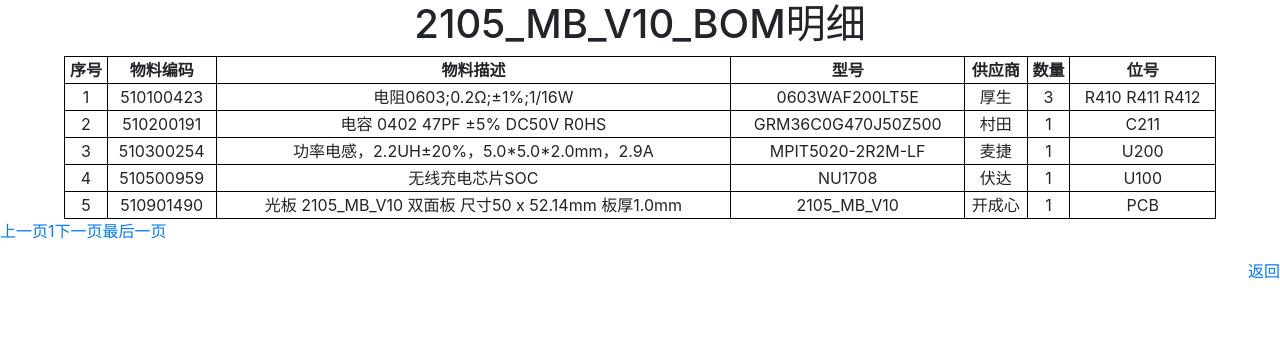
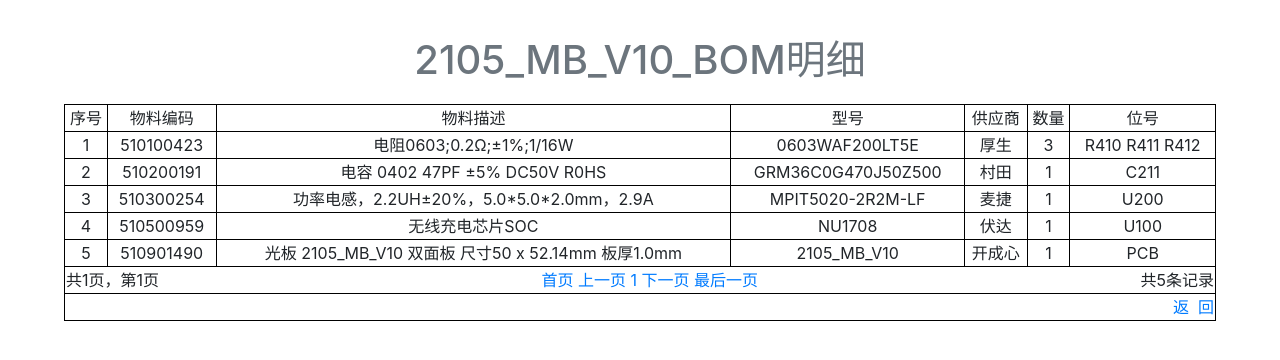
Before and after one commit to lvyang0620/django, a Django app: a page that uses bom/templates/specific_bom_detail.html in a window 1280 px wide. Shown: the top 360 px of the page. Run offline with Django 3.2, Linux system fonts and the light colour scheme; data comes from the database, SQL or seed files in the repository; some libraries are stand-ins or nearby versions.

Commit message:
从Bominfo查询的BOM明细显示，完善分页功能，美化表格设计

```diff
--- a/bom/templates/specific_bom_detail.html
+++ b/bom/templates/specific_bom_detail.html
@@ -20,6 +20,10 @@
 				margin: 0 auto;
 				border-spacing:0 ;
 			}
+            caption{
+				text-align: center;
+                caption-side: top;
+			}
             th{
 				border: 1px solid black;
 				text-align: center;
@@ -35,23 +39,20 @@
 		</style>
 </head>
 <body>
-    <div align="center" ><h1 >{{ bomname }}明细</h1></div>
+    <table cellspacing="0" style="position: absolute; top: 3%; left: 5%;">
+        <caption>
+            <h1>{{ bomname }}明细</h1>
+        </caption>
+        <tr>
+            <td>序号</td>
+            <td>物料编码</td>
+            <td>物料描述</td>
+            <td>型号</td>
+            <td>供应商</td>
+            <td>数量</td>
+            <td>位号</td>
+        </tr>
 
-    {% block page-content %}
-
-            <table class="" >
-                <thead>
-                    <tr>
-                        <th>序号</th>
-                        <th>物料编码</th>
-                        <th>物料描述</th>
-                        <th>型号</th>
-                        <th>供应商</th>
-                        <th>数量</th>
-                        <th>位号</th>
-                    </tr>
-                </thead>
-                <tbody>
         {% for q in qs_list %}
             <tr>
                 <td>{{ forloop.counter|counter:current_page_num }}</td>
@@ -63,45 +64,52 @@
                 <td>{{ q.references }}</td>
             </tr>
         {% endfor %}
-                </tbody>
-            </table>
 
         {#分页展示#}
-            <nav aria-label="Page navigation">
-                <ul class="pagination">
+        <tr>
+            <td colspan="7">
+                <span style="float: left">共{{ paginator.num_pages }}页，第{{ current_page_num }}页</span>
+                {#首页#}
+                <a href="?page=1" aria-label="Next"><span aria-hidden="true">首页</span></a>
                 {#has_previous 判断是否有上一页#}
                 {% if qs_list.has_previous %}
                     {#previous_page_number 上一页的页码#}
-                        <li><a href="?page={{ qs_list.previous_page_number }}" aria-label="Previous"><span
-                                aria-hidden="true">上一页</span></a></li>
+                    <a href="?page={{ qs_list.previous_page_number }}" aria-label="Previous"><span
+                            aria-hidden="true">上一页</span></a>
                 {% else %}
                     {#class="disabled" 禁止用户点击#}
-                        <li class="disabled"><a href="" aria-label="Previous"><span aria-hidden="true">上一页</span></a></li>
+                    <a href="" aria-label="Previous"><span aria-hidden="true">上一页</span></a>
                 {% endif %}
                 {#遍历页码的列表#}
                 {% for i in pageRange %}
                     {#判断当前页码数等于底部页码时#}
                     {% if current_page_num == i %}
                         {#增加class,加深按钮#}
-                            <li class="active"><a href="?page={{ i }}">{{ i }}</a></li>
+                        <a href="?page={{ i }}">{{ i }}</a>
                     {% else %}
                         {#href参数为简写,它会自动获取当前路径，并拼接参数#}
-                            <li><a href="?page={{ i }}">{{ i }}</a></li>
+                        <a href="?page={{ i }}">{{ i }}</a>
                     {% endif %}
                 {% endfor %}
                 {#has_next 判断是否有下一页#}
                 {% if qs_list.has_next %}
                     {#next_page_number 下一页的页码#}
-                        <li><a href="?page={{ qs_list.next_page_number }}" aria-label="Next"><span
-                                aria-hidden="true">下一页</span></a></li>
+                    <a href="?page={{ qs_list.next_page_number }}" aria-label="Next"><span
+                            aria-hidden="true">下一页</span></a>
                 {% else %}
                     {#class="disabled" 禁止用户点击#}
-                        <li class="disabled"><a href="" aria-label="Next"><span aria-hidden="true">下一页</span></a></li>
+                    <a href="" aria-label="Next"><span aria-hidden="true">下一页</span></a>
                 {% endif %}
-                    <li><a href="?page={{ paginator.num_pages }}" aria-label="Next"><span aria-hidden="true">最后一页</span></a></li>
-                </ul>
-            </nav>
-        <div align="right" ><a href="/admin/bom/bominfo/" ><span >返回</span></a></div>
-    {% endblock %}
+                <a href="?page={{ paginator.num_pages }}" aria-label="Next"><span aria-hidden="true">最后一页</span></a>
+                <span style="float: right">共{{ paginator.count }}条记录</span>
+            </td>
+        </tr>
+        <tr>
+            {#添加返回按钮#}
+            <td colspan="7">
+                <span style="float: right"><a href="/admin/bom/bominfo/" >返&nbsp&nbsp回</a></span>
+            </td>
+        </tr>
+    </table>
 </body>
 </html>
```
Lines whose indentation alone changed are shown as unchanged.
